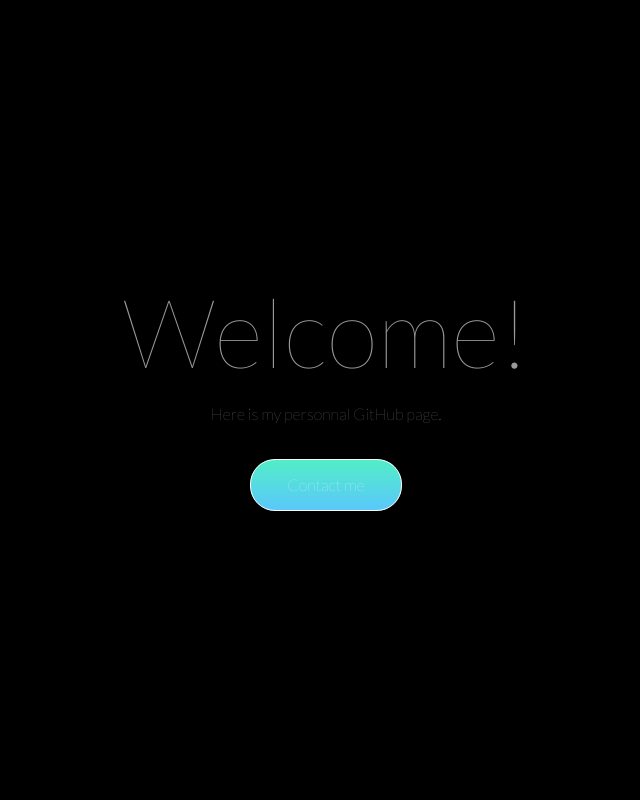
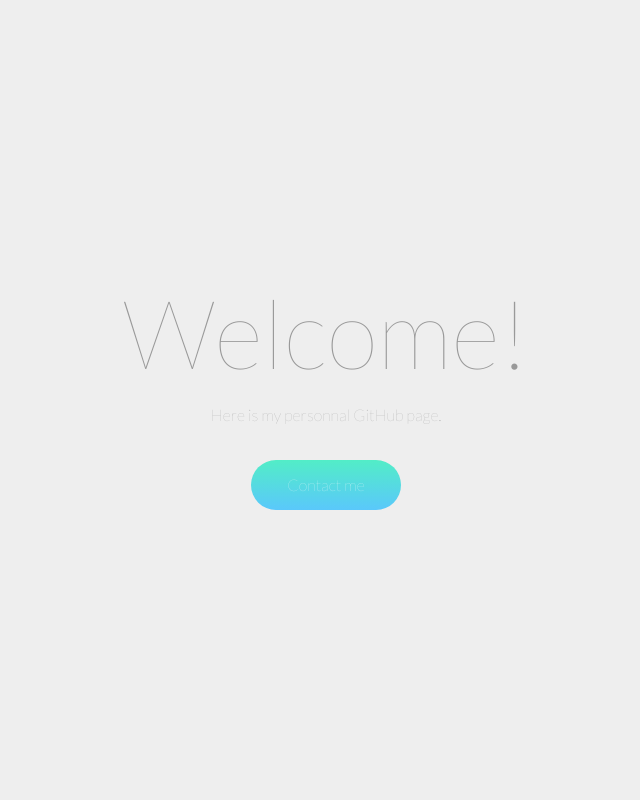
Before and after one commit to TolotraSmile/tolotrasmile.github.io, a PHP site: page / in a window 1280 px wide. Shown: the whole page, without its empty margins (314-954 px from the left). Run offline with PHP 8.4, Linux system fonts and the light colour scheme.

Commit message:
Adding fade effect.

```diff
--- a/css/app.css
+++ b/css/app.css
@@ -9,7 +9,7 @@
   font-weight: 100;
   font-family: 'Lato';
   color: #999;
-  background: #000; }
+  background: #eee; }
 
 .box {
   display: none;
@@ -26,17 +26,20 @@
 a {
   text-decoration: dotted;
   color: #999; }
+  a.button {
+    display: inline-block;
+    text-decoration: none;
+    line-height: 50px;
+    margin-top: 20px;
+    width: 150px;
+    height: 50px; }
+    a.button:hover {
+      width: 200px; }
 
-a.button {
-  display: inline-block;
-  text-decoration: none;
-  line-height: 50px;
+.button-primary {
+  border: none;
   font-size: 1rem;
   color: #fff;
-  margin-top: 20px;
-  width: 150px;
-  height: 50px;
-  border: 1px solid #fff;
   border-radius: 25px;
   transition: all 0.5s;
   /* fallback/image non-cover color */
@@ -49,9 +52,6 @@
   background-image: -webkit-linear-gradient(#52edc7, #5ac8fb);
   /* Opera 11.10+ */
   background-image: -o-linear-gradient(#52edc7, #5ac8fb); }
-
-a.button:hover {
-  width: 200px; }
 
 .fader {
   display: table-cell;
--- a/css/app.scss
+++ b/css/app.scss
@@ -12,7 +12,7 @@
   font-weight: 100;
   font-family: 'Lato';
   color: #999;
-  background: #000;
+  background: #eee;
 }
 
 .box {
@@ -36,30 +36,31 @@
 a {
   text-decoration: dotted;
   color: #999;
+
+  &.button {
+    display: inline-block;
+    text-decoration: none;
+    line-height: 50px;
+    margin-top: 20px;
+    width: 150px;
+    height: 50px;
+
+    &:hover {
+      width: 200px;
+    }
+  }
 }
 
-a.button {
-  display: inline-block;
-  text-decoration: none;
-  line-height: 50px;
+.button-primary {
+  border: none;
   font-size: 1rem;
   color: #fff;
-  margin-top: 20px;
-  width: 150px;
-  height: 50px;
-  border: 1px solid #fff;
   border-radius: 25px;
   transition: all 0.5s;
   @include gradient(#52edc7, #5ac8fb);
-
-
-}
-
-a.button:hover {
-  width: 200px;
 }
 
 .fader {
   display: table-cell;
-  @include fadIn(2s);
+  @include fadeIn(2s);
 }
--- a/css/mixins.scss
+++ b/css/mixins.scss
@@ -15,7 +15,7 @@
   background-image: -o-linear-gradient($from, $to);
 }
 
-@mixin fadIn($duration) {
+@mixin fadeIn($duration) {
 
   -webkit-animation: fadein $duration; /* Safari, Chrome and Opera > 12.1 */
   -moz-animation: fadein $duration; /* Firefox < 16 */
--- a/index.html
+++ b/index.html
@@ -11,7 +11,7 @@
     <div class="box__content">
         <div class="box__title">Welcome!</div>
         <p>Here is my personnal <a href="https://github.com/TolotraSmile" target="_blank">GitHub</a> page.</p>
-        <p><a class="button" href="mailto:tolotra.smile@gmail.com">Contact me</a></p>
+        <p><a class="button button-primary" href="mailto:tolotra.smile@gmail.com">Contact me</a></p>
     </div>
 </div>
 <script type="application/javascript" src="js/app.js"></script>
```
